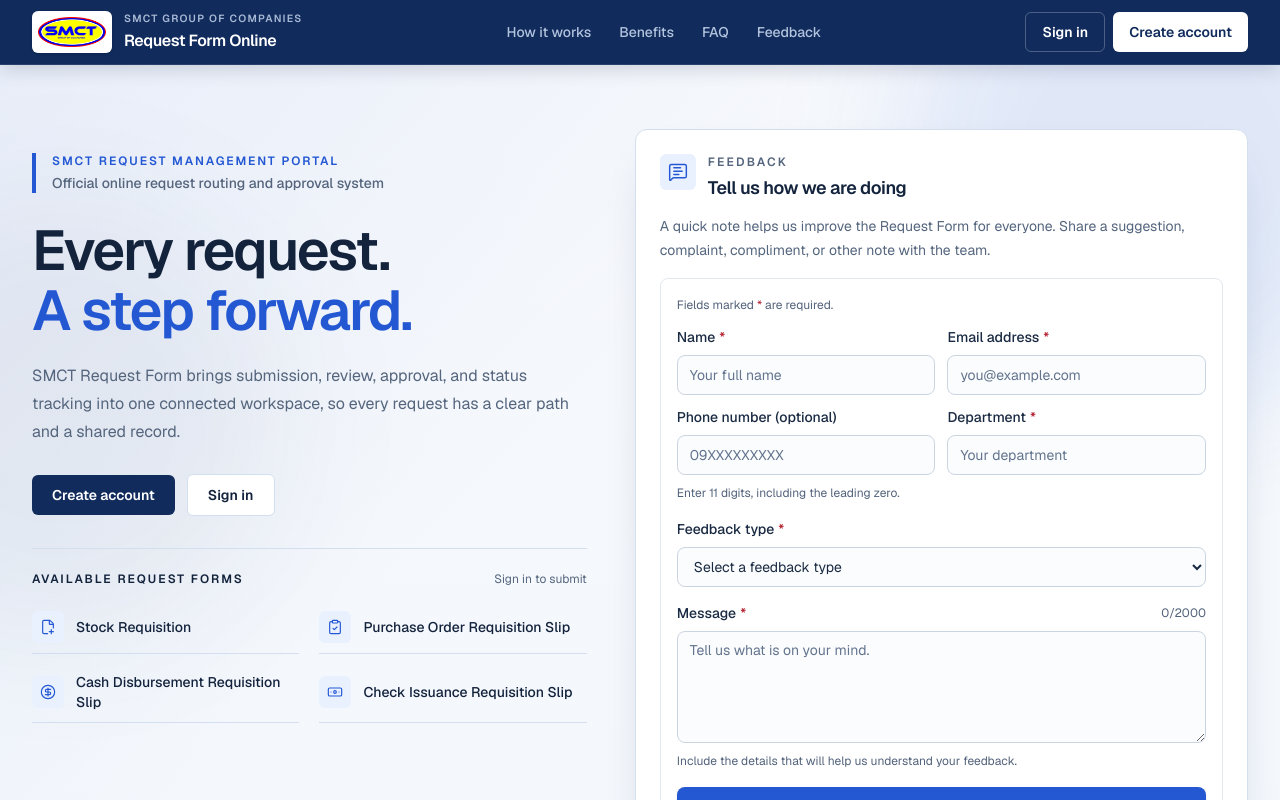
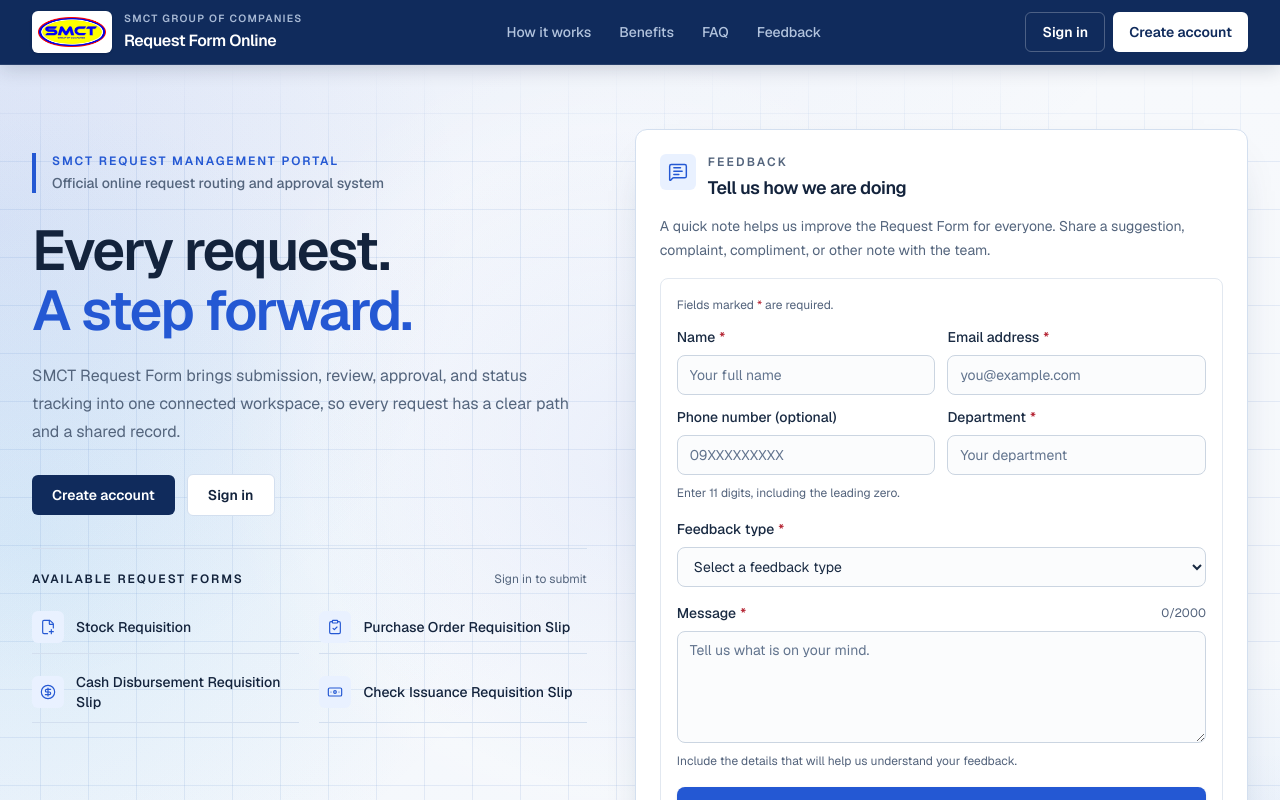
Before and after one commit to RomeloDev/Request-Form-Next-Js-V2, a Next.js app: page / in a window 1280 px wide. Shown: the top 800 px of the page. Built offline with nearby package versions, Linux system fonts and the light colour scheme.

Commit message:
feat: enhance landing page visuals with new background and grid elements

```diff
--- a/app/globals.css
+++ b/app/globals.css
@@ -21,9 +21,13 @@
   --landing-navy: #132b57;
   --landing-blue: #2458d3;
   --landing-blue-soft: #e9f1ff;
+  --landing-grid-line: rgba(64, 117, 194, 0.11);
   --landing-hero-wash:
-    linear-gradient(135deg, rgba(36, 88, 211, 0.07), transparent 42%),
-    linear-gradient(to bottom, #f7f9fc, transparent);
+    radial-gradient(circle at 48% 28%, rgba(255, 255, 255, 0.86), transparent 34%),
+    radial-gradient(circle at 2% 36%, rgba(83, 187, 235, 0.13), transparent 29%),
+    radial-gradient(circle at 98% 82%, rgba(56, 140, 231, 0.14), transparent 30%),
+    linear-gradient(135deg, rgba(36, 88, 211, 0.07), transparent 44%),
+    linear-gradient(to bottom, #f7f9fc, rgba(243, 247, 252, 0.78));
 }
 
 .landing-page[data-theme="dark"] {
@@ -36,9 +40,13 @@
   --landing-navy: #173565;
   --landing-blue: #8bb4ff;
   --landing-blue-soft: #172b4b;
+  --landing-grid-line: rgba(124, 166, 226, 0.1);
   --landing-hero-wash:
-    linear-gradient(135deg, rgba(86, 139, 234, 0.12), transparent 42%),
-    linear-gradient(to bottom, #071426, transparent);
+    radial-gradient(circle at 48% 28%, rgba(27, 61, 105, 0.3), transparent 35%),
+    radial-gradient(circle at 2% 36%, rgba(31, 139, 191, 0.12), transparent 29%),
+    radial-gradient(circle at 98% 82%, rgba(37, 102, 191, 0.16), transparent 30%),
+    linear-gradient(135deg, rgba(86, 139, 234, 0.12), transparent 44%),
+    linear-gradient(to bottom, #071426, rgba(7, 20, 38, 0.82));
 }
 
 .landing-page ::selection {
@@ -62,9 +70,40 @@
     --landing-navy: #173565;
     --landing-blue: #8bb4ff;
     --landing-blue-soft: #172b4b;
+    --landing-grid-line: rgba(124, 166, 226, 0.1);
     --landing-hero-wash:
-      linear-gradient(135deg, rgba(86, 139, 234, 0.12), transparent 42%),
-      linear-gradient(to bottom, #071426, transparent);
+      radial-gradient(circle at 48% 28%, rgba(27, 61, 105, 0.3), transparent 35%),
+      radial-gradient(circle at 2% 36%, rgba(31, 139, 191, 0.12), transparent 29%),
+      radial-gradient(circle at 98% 82%, rgba(37, 102, 191, 0.16), transparent 30%),
+      linear-gradient(135deg, rgba(86, 139, 234, 0.12), transparent 44%),
+      linear-gradient(to bottom, #071426, rgba(7, 20, 38, 0.82));
+  }
+}
+
+.landing-page .landing-hero-backdrop {
+  background-image: var(--landing-hero-wash);
+}
+
+.landing-page .landing-hero-ambient {
+  background:
+    radial-gradient(circle at 50% 30%, color-mix(in srgb, var(--landing-blue) 9%, transparent) 0, transparent 30%),
+    radial-gradient(circle at 0% 12%, color-mix(in srgb, var(--landing-blue) 8%, transparent) 0, transparent 27%),
+    radial-gradient(circle at 100% 88%, color-mix(in srgb, var(--landing-blue) 10%, transparent) 0, transparent 28%);
+}
+
+.landing-page .landing-hero-grid {
+  background-image:
+    linear-gradient(to right, var(--landing-grid-line) 1px, transparent 1px),
+    linear-gradient(to bottom, var(--landing-grid-line) 1px, transparent 1px);
+  background-position: center top;
+  background-size: 48px 48px;
+  mask-image: linear-gradient(to bottom, transparent 0%, #000 7%, #000 84%, transparent 100%);
+}
+
+@media (max-width: 640px) {
+  .landing-page .landing-hero-grid {
+    background-size: 36px 36px;
+    opacity: 0.72;
   }
 }
 
--- a/app/page.tsx
+++ b/app/page.tsx
@@ -4,6 +4,7 @@ import LandingFaq from "@/components/landing/landing-faq";
 import LandingFooter from "@/components/landing/landing-footer";
 import LandingHeader from "@/components/landing/landing-header";
 import LandingHero from "@/components/landing/landing-hero";
+import LandingHeroBackground from "@/components/landing/landing-hero-background";
 import LandingLifecycle from "@/components/landing/landing-lifecycle";
 import LandingSection from "@/components/landing/landing-section";
 import LandingThemeProvider from "@/components/landing/landing-theme";
@@ -31,6 +32,10 @@ export default function Home() {
         tabIndex={-1}
         className="flex-1 focus:outline-none"
       >
+        <div className="relative isolate overflow-hidden">
+          <LandingHeroBackground />
+
+          <div className="relative z-10">
             <LandingHero />
 
             <LandingSection
@@ -41,6 +46,8 @@ export default function Home() {
             >
               <LandingLifecycle />
             </LandingSection>
+          </div>
+        </div>
 
         <LandingSection
           id="benefits"
--- /dev/null
+++ b/components/landing/landing-hero-background.tsx
@@ -0,0 +1,11 @@
+export default function LandingHeroBackground() {
+  return (
+    <div
+      aria-hidden="true"
+      className="landing-hero-backdrop pointer-events-none absolute inset-0 z-0 overflow-hidden"
+    >
+      <div className="landing-hero-ambient absolute inset-0" />
+      <div className="landing-hero-grid absolute inset-0" />
+    </div>
+  );
+}
--- a/components/landing/landing-hero.tsx
+++ b/components/landing/landing-hero.tsx
@@ -27,18 +27,7 @@ const supportedRequests: {
 
 export default function LandingHero() {
   return (
-    <section
-      aria-labelledby="hero-title"
-      className="relative isolate overflow-hidden"
-    >
-      <div
-        aria-hidden="true"
-        className="pointer-events-none absolute inset-0 -z-10 bg-[image:var(--landing-hero-wash)]"
-      >
-        <div className="absolute -top-40 -right-32 size-[32rem] rounded-full bg-landing-blue/10 blur-3xl" />
-        <div className="absolute top-32 -left-40 size-[28rem] rounded-full bg-landing-navy/5 blur-3xl" />
-      </div>
-
+    <section aria-labelledby="hero-title">
       <div className="mx-auto grid w-full max-w-7xl gap-10 px-4 pt-12 pb-16 sm:px-6 sm:pt-16 lg:grid-cols-[minmax(0,0.95fr)_minmax(32rem,1.05fr)] lg:items-start lg:gap-12 lg:px-8 lg:pt-16 lg:pb-24">
         <div className="lg:pt-6">
           <div className="border-l-4 border-[#2458d3] pl-4">
--- a/components/landing/landing-mobile-nav.tsx
+++ b/components/landing/landing-mobile-nav.tsx
@@ -105,7 +105,7 @@ export default function LandingMobileNav({ links }: LandingMobileNavProps) {
 
           <div className="my-4 h-px bg-slate-200" />
 
-          <div className="flex items-center justify-between gap-3">
+          {/* <div className="flex items-center justify-between gap-3">
             <LandingThemeControl
               id="landing-theme-mobile"
               className="w-full justify-between border-slate-300 sm:w-auto"
@@ -113,7 +113,7 @@ export default function LandingMobileNav({ links }: LandingMobileNavProps) {
             <span className="hidden text-xs leading-5 text-slate-500 sm:block">
               Choose your viewing theme
             </span>
-          </div>
+          </div> */}
 
           <div className="mt-4 grid grid-cols-2 gap-2">
             <Link
--- a/components/landing/landing-theme.tsx
+++ b/components/landing/landing-theme.tsx
@@ -13,7 +13,7 @@ export type LandingTheme = "system" | "light" | "dark";
 
 const THEME_STORAGE_KEY = "smct-landing-theme";
 const THEME_CHANGE_EVENT = "smct-landing-theme-change";
-const DEFAULT_THEME: LandingTheme = "system";
+const DEFAULT_THEME: LandingTheme = "light";
 
 /*
  * The in-memory value makes theme changes work even when browser storage is
```
Lines whose indentation alone changed are shown as unchanged.
